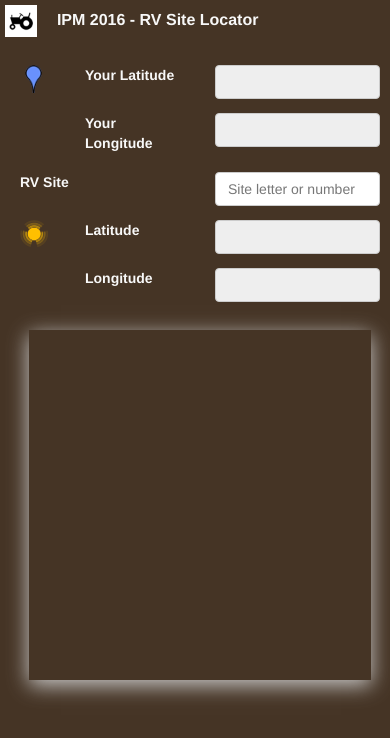
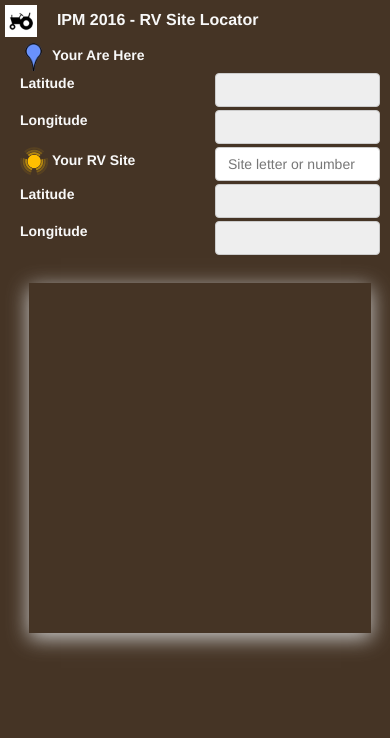
Before and after one commit to amorgado70/yourvsiteishere, a website: page www/index.html in a window 390 px wide. Drawn offline with Linux system fonts and the light colour scheme; some packages are replaced by stand-ins of ours.

Commit message:
Finalize CSS

```diff
--- a/www/css/ipmrvpark.css
+++ b/www/css/ipmrvpark.css
@@ -53,7 +53,7 @@ body{
 }
 
 .form-top-margin{
-    margin-top: 1em;
+    margin-top: 0.2em;
 }
 
 .ui-autocomplete {
@@ -130,6 +130,6 @@ body{
 }
 
 .image-icon {
-    width: 80%;
-    height: 80%;
+    width: 28px;
+    height: 28px;
 }
--- a/www/index.html
+++ b/www/index.html
@@ -186,21 +186,22 @@ function makeCorsRequest() {
         <div id="message"></div>
     </div>
     <div class="row form-top-margin">
-        <div class="col-xs-2">
+        <div class="col-xs-6">
             <img src="images/m1.png" class="image-icon" alt=""/>
+            <label>Your Are Here</label>
         </div>
-        <div class="col-xs-4">
-            <label>Your Latitude</label>
+    </div>
+    <div class="row form-top-margin">
+        <div class="col-xs-6">
+            <label>Latitude</label>
         </div>
         <div class="col-xs-6">
             <div class="form-control" id="yourlatitude" name="yourlatitude" type="text" disabled></div>
         </div>
     </div>
     <div class="row form-top-margin">
-        <div class="col-xs-2">
-        </div>
-        <div class="col-xs-4">
-            <label>Your Longitude</label>
+        <div class="col-xs-6">
+            <label>Longitude</label>
         </div>
         <div class="col-xs-6">
             <div class="form-control" id="yourlongitude" name="yourlongitude" type="text" disabled ></div>
@@ -211,7 +212,8 @@ function makeCorsRequest() {
     <!-- RV Site Selection -->
     <div class="row form-top-margin">
         <div class="col-xs-6">
-            <label>RV Site</label>
+            <img src="images/m2.png" class="image-icon" alt=""/>
+            <label>Your RV Site</label>
         </div>
         <div class="col-xs-6" data-toggle="tooltip" title="Search and select with autocomplete">
             <input type="text" class="form-control" id="siteName" placeholder="Site letter or number"/>
@@ -219,10 +221,7 @@ function makeCorsRequest() {
         </div>
     </div>
     <div class="row form-top-margin">
-        <div class="col-xs-2">
-            <img src="images/m2.png" class="image-icon" alt=""/>
-        </div>
-        <div class="col-xs-4">
+        <div class="col-xs-6">
             <label>Latitude</label>
         </div>
         <div class="col-xs-6">
@@ -230,9 +229,7 @@ function makeCorsRequest() {
         </div>
     </div>
     <div class="row form-top-margin">
-        <div class="col-xs-2">
-        </div>
-        <div class="col-xs-4">
+        <div class="col-xs-6">
             <label>Longitude</label>
         </div>
         <div class="col-xs-6">
```
